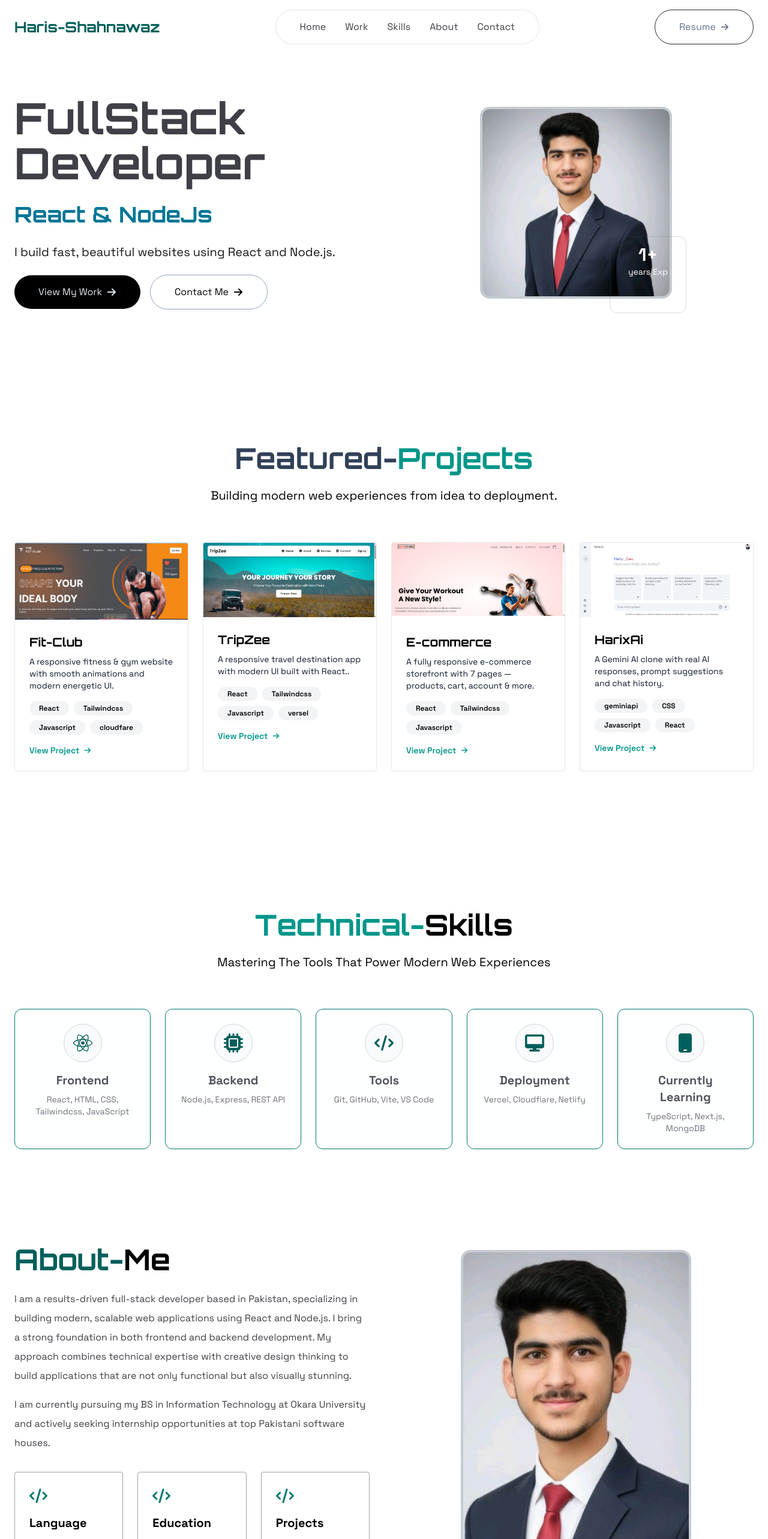
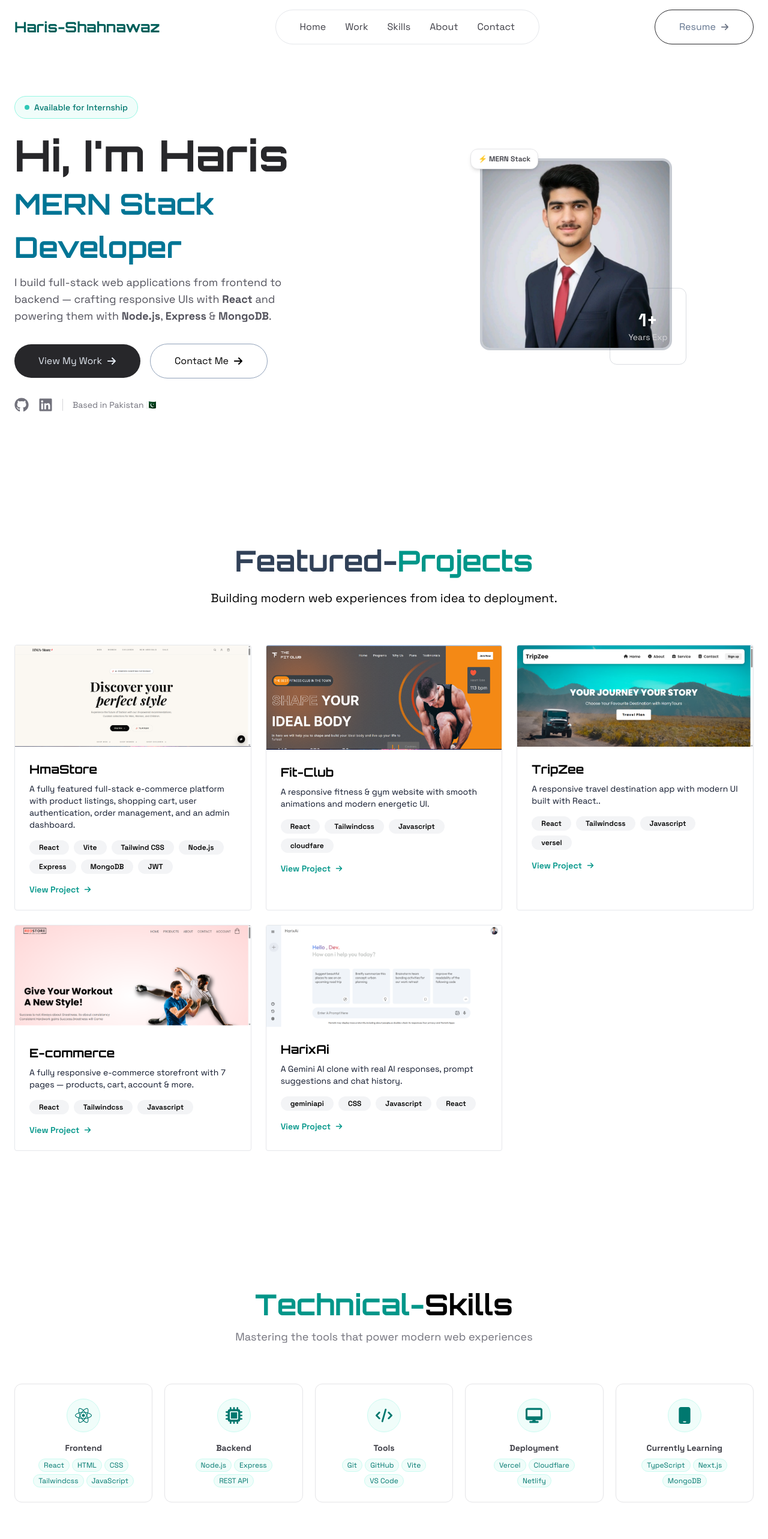
Before and after one commit to HarisShahnawaz/My-Portfolio-Website, a React (Vite) app: page / in a window 1280 px wide. Shown: the top 2566 px of the page at 60% size. Built offline with nearby package versions, Linux system fonts and the light colour scheme.

Commit message:
add assets

```diff
--- a/src/assets/asstes.js
+++ b/src/assets/asstes.js
@@ -4,7 +4,7 @@ import fitclubImg from '../assets/fitclub.png'
 import harixaiImg from '../assets/harixai.png'
 import travelImg from '../assets/travel.png'
 import screnshotImg from '../assets/screenshot.png'
-
+import hmastoreImg from '../assets/hmastore.png'
 
 import { FaProjectDiagram } from 'react-icons/fa'
 
@@ -12,6 +12,11 @@ import { FaProjectDiagram } from 'react-icons/fa'
 
 export const assets = {
     profileImg,
+    fitclubImg,
+    harixaiImg,
+    travelImg,
+    screnshotImg,
+    hmastoreImg,
 }
 
 
@@ -49,6 +54,13 @@ export const skillsData = [
 
 
 export const projectData = [
+    {
+  title: 'HmaStore',
+  description: 'A fully featured full-stack e-commerce platform with product listings, shopping cart, user authentication, order management, and an admin dashboard.',
+  image: assets.hmastoreImg,   // add your screenshot to assets
+  tech: ['React', 'Vite', 'Tailwind CSS', 'Node.js', 'Express', 'MongoDB', 'JWT'],
+  link: 'https://hma-store-e-commerce-website.vercel.app/'
+},
     {
         title: 'Fit-Club',
         description: 'A responsive fitness & gym website with smooth animations and modern energetic UI.',
--- a/src/components/About.jsx
+++ b/src/components/About.jsx
@@ -15,13 +15,21 @@ const About = () => {
               <span className='text-teal-800 font-orbitron'>About-</span>
               <span className='font-orbitron'>Me</span>
             </h2>
-            <p className='text-md mb-4 leading-8 text-zinc-700'>
-              I am a results-driven full-stack developer based in Pakistan, specializing in building modern, scalable web applications using React and Node.js. I bring a strong foundation in both frontend and backend development. My approach combines technical expertise with creative design thinking to build applications that are not only functional but also visually stunning.
-            </p>
-            <p className='text-md mb-8 leading-8 text-zinc-700'>
-              I am currently pursuing my BS in Information Technology at Okara University and actively seeking internship opportunities at top Pakistani software houses.
-            </p>
-
+           <p className='text-md mb-4 leading-8 text-zinc-700'>
+  I'm a MERN Stack Developer based in Pakistan, passionate about building
+  full-stack web applications from the ground up. On the frontend, I craft
+  responsive, component-based UIs using <strong>React</strong> and <strong>Tailwind CSS</strong>.
+  On the backend, I design and build scalable <strong>REST APIs</strong> with
+  <strong> Node.js</strong> and <strong>Express</strong>, backed by <strong>MongoDB</strong>
+  for data storage and <strong>JWT</strong> for secure authentication.
+</p>
+<p className='text-md mb-8 leading-8 text-zinc-700'>
+  My latest project, <strong>HmaStore</strong>, is a fully featured e-commerce
+  platform that brings all of these skills together — handling everything from
+  product listings and shopping cart to order management and an admin dashboard.
+  I'm currently pursuing my BS in Information Technology at Okara University
+  and actively seeking internship opportunities at top Pakistani software houses.
+</p>
             {/* cards */}
             <div className='flex flex-col sm:flex-row items-stretch justify-between gap-6 mb-8'>
               {profileData.map((data, index) => (
--- a/src/components/Hero.jsx
+++ b/src/components/Hero.jsx
@@ -1,5 +1,5 @@
 import React from 'react'
-import { FaArrowRight } from 'react-icons/fa6'
+import { FaArrowRight, FaGithub, FaLinkedin } from 'react-icons/fa6'
 import { assets } from '../assets/asstes'
 import { motion } from 'framer-motion'
 
@@ -14,50 +14,94 @@ const Hero = () => {
     >
       <div className='max-w-7xl mx-auto px-6 py-8 sm:py-20'>
         <div className='grid grid-cols-1 lg:grid-cols-2 gap-12 items-center'>
+
+          {/* Text Section */}
           <div className='text-center lg:text-left'>
-         <h1 className='text-3xl sm:text-5xl md:text-7xl font-bold mb-6'>
-            <span className='text-zinc-700 font-orbitron'>FullStack Developer</span>
+
+            {/* Badge */}
+            <div className='inline-flex items-center gap-2 px-4 py-2 bg-teal-50 border border-teal-200 rounded-full text-teal-700 text-sm font-medium mb-6'>
+              <span className='w-2 h-2 bg-teal-500 rounded-full animate-pulse'></span>
+              Available for Internship
+            </div>
+
+            <h1 className='text-3xl sm:text-5xl md:text-7xl font-bold mb-4'>
+              <span className='text-zinc-800 font-orbitron'>Hi, I'm Haris</span>
               <br />
-            <span className='text-cyan-700 font-orbitron text-2xl sm:text-3xl md:text-4xl'>React & NodeJs</span>
+              <span className='text-cyan-700 font-orbitron text-2xl sm:text-3xl md:text-5xl'>
+                MERN Stack Developer
+              </span>
             </h1>
-          <p className='text-xl text-zinc-900 mb-6'>
-            I build fast, beautiful websites using React and Node.js.
+
+            <p className='text-lg text-zinc-600 mb-8 max-w-lg mx-auto lg:mx-0 leading-7'>
+              I build full-stack web applications from frontend to backend —
+              crafting responsive UIs with <strong>React</strong> and powering
+              them with <strong>Node.js</strong>, <strong>Express</strong> &{' '}
+              <strong>MongoDB</strong>.
             </p>
-          <div className='flex flex-col md:flex-row items-center gap-4'>
 
-            {/* View My Work button */}
+            {/* Buttons */}
+            <div className='flex flex-col sm:flex-row items-center justify-center lg:justify-start gap-4 mb-8'>
               <a href='#work'>
-              <button className='flex gap-2 items-center px-10 py-4 bg-black rounded-full text-slate-200 hover:text-white cursor-pointer'>
+                <button className='flex gap-2 items-center px-10 py-4 bg-zinc-800 rounded-full text-slate-200 hover:bg-black hover:text-white transition duration-300 cursor-pointer'>
                   View My Work
-                <FaArrowRight/>
+                  <FaArrowRight />
                 </button>
               </a>
-
-            {/* Contact Me button */}
               <a href='#contact'>
                 <button className='flex items-center gap-2 border border-slate-400 rounded-full px-10 py-4 hover:border-slate-800 transition duration-300 cursor-pointer'>
                   Contact Me
-                <FaArrowRight/>
+                  <FaArrowRight />
                 </button>
               </a>
+            </div>
 
+            {/* Social Links */}
+            <div className='flex items-center justify-center lg:justify-start gap-4'>
+              <a href='https://github.com/HarisShahnawaz'
+                target='_blank'
+                rel='noreferrer'
+                className='text-zinc-500 hover:text-zinc-900 transition duration-300'
+              >
+                <FaGithub className='text-2xl' />
+              </a>
+
+               <a href='https://www.linkedin.com/in/haris-shahnawaz-670aa8291/'
+                target='_blank'
+                rel='noreferrer'
+                className='text-zinc-500 hover:text-cyan-700 transition duration-300'
+              >
+                <FaLinkedin className='text-2xl' />
+              </a>
+              <span className='w-px h-5 bg-zinc-300'></span>
+              <span className='text-sm text-zinc-500'>Based in Pakistan 🇵🇰</span>
+            </div>
+
+          </div>
+
+          {/* Image Section */}
+          <div className='flex justify-center'>
+            <div className='relative w-72 h-72 sm:w-80 sm:h-80 floating'>
+              <div className='absolute inset-0 rounded-2xl overflow-hidden border-4 border-slate-600/30 glow'>
+                <img
+                  className='w-full h-full object-cover object-top'
+                  src={assets.profileImg}
+                  alt='Haris Shahnawaz'
+                />
+              </div>
+
+              {/* Experience badge */}
+              <div className='absolute -bottom-6 -right-6 w-32 h-32 rounded-xl border border-slate-600/20 overflow-hidden p-3 flex items-center justify-center'>
+                <div className='text-center'>
+                  <div className='text-3xl font-bold text-white'>1+</div>
+                  <div className='text-sm text-zinc-300'>Years Exp</div>
                 </div>
               </div>
 
-        {/* image section right side */}
-        <div className='flex justify-center'>
-          <div className='relative w-72 h-72 sm:w-80 sm:h-80 floating'>
-            <div className='absolute inset-0 rounded-2xl overflow-hidden border-4 border-slate-600/30 glow'>
-              <img className='w-full h-full object-cover' src={assets.profileImg} alt="" />
+              {/* Stack badge */}
+              <div className='absolute -top-4 -left-4 px-3 py-2 bg-white border border-zinc-200 rounded-xl shadow-md'>
+                <div className='text-xs font-semibold text-zinc-700'>⚡ MERN Stack</div>
               </div>
-            <div className='absolute -bottom-6 -right-6 w-32 h-32 rounded-xl border border-slate-600/20 overflow-hidden p-3'>
-              <div className='w-full h-full items-center justify-center'>
-                <div className='text-center'>
-                  <div className='text-3xl font-bold text-white'>1+</div>
-                  <div className='text-sm text-white'>years Exp</div>
-                </div>
-              </div>
-            </div>
+
             </div>
           </div>
 
--- a/src/components/Skills.jsx
+++ b/src/components/Skills.jsx
@@ -1,36 +1,53 @@
 import React from 'react'
 import { skillsData } from '../assets/asstes'
+
 const Skills = () => {
   return (
     <div id='skills' className='py-20'>
       <div className='max-w-7xl mx-auto px-6'>
+
+        {/* Header */}
         <div className='text-center mb-16'>
-                <h2 className='text-4xl sm:text-5xl font-bold mb-6 font-orbitron '>
-                    <span className='text-teal-600 font-orbitron  '>
-                        Technical-
-                    </span>
-                    Skills
+          <h2 className='text-4xl sm:text-5xl font-bold mb-4 font-orbitron'>
+            <span className='text-teal-600'>Technical-</span>Skills
           </h2>
-                <p className='text-xl mb-6 max-w-3xl mx-auto'>Mastering The Tools That Power Modern Web Experiences</p>
+          <p className='text-lg text-zinc-500 max-w-2xl mx-auto'>
+            Mastering the tools that power modern web experiences
+          </p>
         </div>
-             <div className='grid grid-cols-1 md:grid-cols-5 gap-6 '>
-             {
-                skillsData.map((skill,index)=>(
-                       <div key={index} className='p-6 border bg-teal-50/10 border-teal-700 rounded-xl text-center cursor-pointer hover:border-b-4 hover:border-b-teal-800 hover:border-r-4 hover:border-r-teal-800 hover:traslate-y-1 transition-all duration-300'>
-                          <div className='w-16 h-16 mx-auto rounded-full flex items-center justify-center border border-gray-300 bg-gray-50 mb-4'>
-                            <skill.icon className='w-8 h-8 text-teal-800'/>
+
+        {/* Skills Grid */}
+        <div className='grid grid-cols-2 sm:grid-cols-3 md:grid-cols-4 lg:grid-cols-5 gap-5'>
+          {skillsData.map((skill, index) => (
+            <div
+              key={index}
+              className='group p-6 bg-white border border-zinc-200 rounded-xl text-center cursor-pointer transition-all duration-300 hover:-translate-y-1 hover:border-teal-500 hover:shadow-sm'
+            >
+              {/* Icon circle */}
+              <div className='w-14 h-14 mx-auto rounded-full flex items-center justify-center bg-teal-50 border border-teal-100 mb-4 group-hover:bg-teal-100 transition-colors duration-300'>
+                <skill.icon className='w-7 h-7 text-teal-700' />
               </div>
-                          <h3 className='text-xl mb-2 font-bold text-zinc-600'>
+
+              {/* Title */}
+              <h3 className='text-sm font-bold text-zinc-700 mb-2'>
                 {skill.title}
               </h3>
-                          <p className='text-sm text-zinc-500'>
-                           {skill.technologies.join(', ')}
-                          </p>
 
+              {/* Technologies */}
+              <div className='flex flex-wrap justify-center gap-1'>
+                {skill.technologies.map((tech, i) => (
+                  <span
+                    key={i}
+                    className='text-xs px-2 py-0.5 bg-teal-50 text-teal-700 rounded-full border border-teal-100'
+                  >
+                    {tech}
+                  </span>
+                ))}
               </div>
-                ))
-             }
             </div>
+          ))}
+        </div>
+
       </div>
     </div>
   )
--- a/src/components/Work.jsx
+++ b/src/components/Work.jsx
@@ -13,7 +13,7 @@ const Work = () => {
            </h2>
            <p className='text-xl max-w-3xl mx-auto'>Building modern web experiences from idea to deployment.</p>
         </div>
-          <div className='grid grid-cols-1 md:grid-cols-4 gap-6 mb-12'>
+          <div className='grid grid-cols-1 sm:grid-cols-2 lg:grid-cols-3 gap-6 mb-12'>
            {
             projectData.map((project, index) => (
                 <div key={index} className='group rounded overflow-hidden hover:shadow-lg transition cursor-pointer border border-gray-200 hover:-translate-y-1 duration-300'>
```
Also changed, not shown: src/components/Footer.jsx (+16 -18 lines), src/assets/hmastore.png (added), 1 other file (tests, documents, lock files or other folders). Lines whose indentation alone changed are shown as unchanged.
